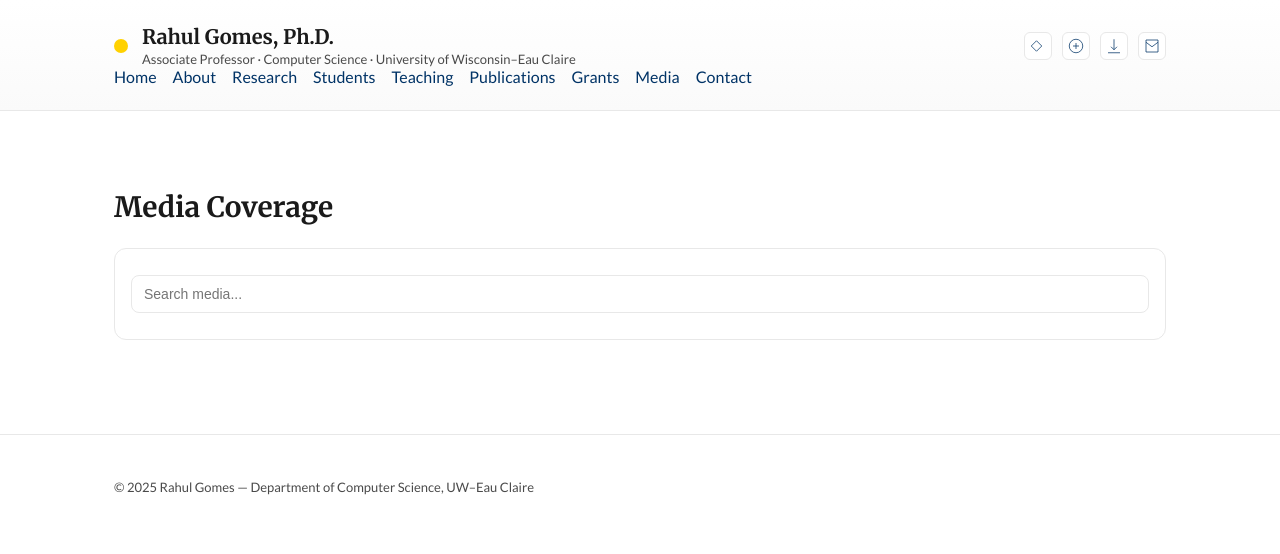
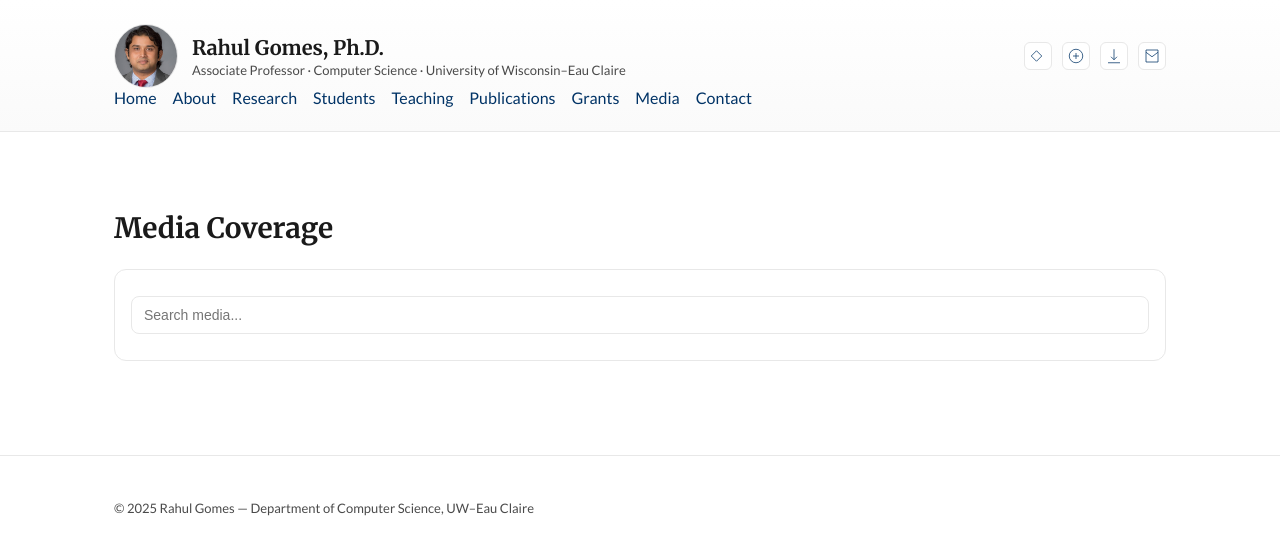
Before and after one commit to rahulgomes19/rahulgomes19.github.io, a plain HTML site: page media.html in a window 1280 px wide. Drawn offline with Linux system fonts and the light colour scheme.

Commit message:
Update media.html

```diff
--- a/media.html
+++ b/media.html
@@ -15,6 +15,11 @@
   <div class="container">
     <div class="topbar">
       <div class="brand">
+                <!-- Profile photo slot -->
+        <img class="avatar" src="assets/profile.jpg"
+             alt="Rahul Gomes portrait"
+             onload="this.nextElementSibling && (this.nextElementSibling.style.display='none')"
+             onerror="this.style.display='none'"/>
         <div class="dot"></div>
         <div>
           <h1>Rahul Gomes, Ph.D.</h1>
```
